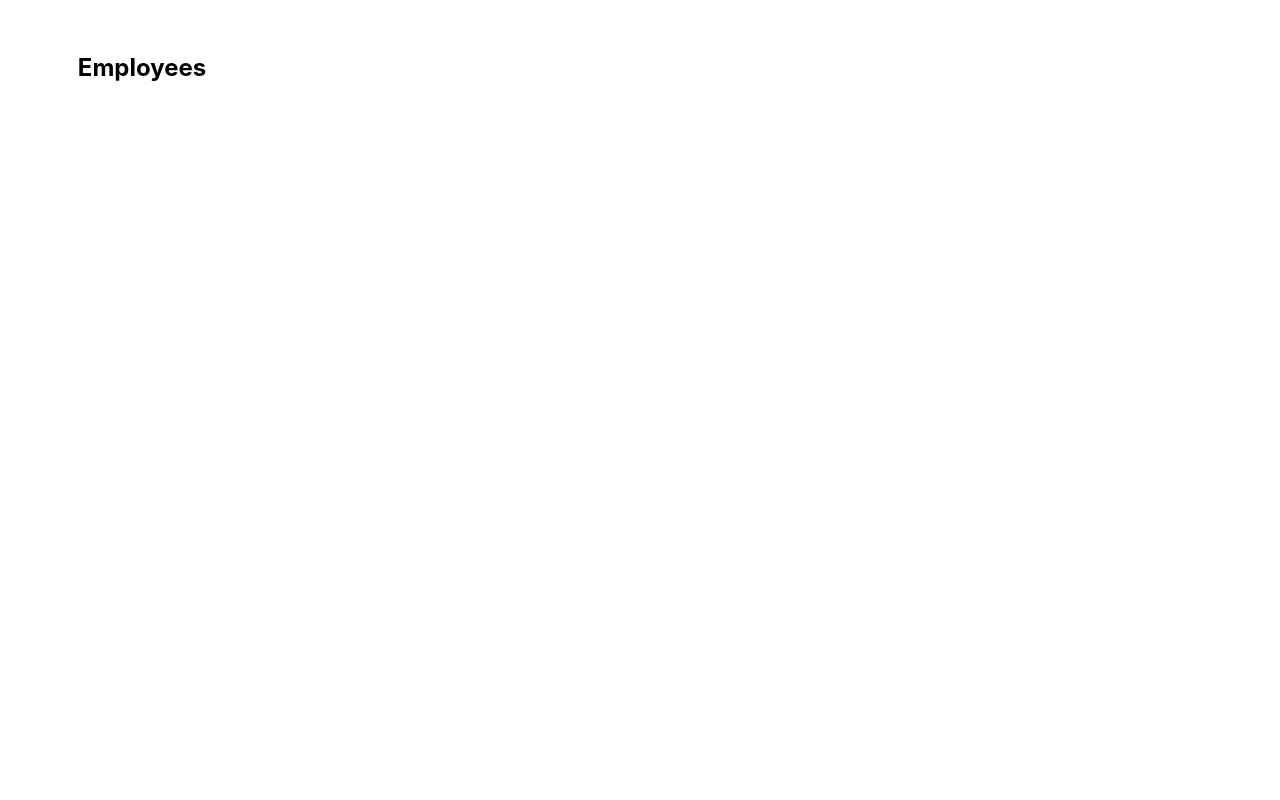
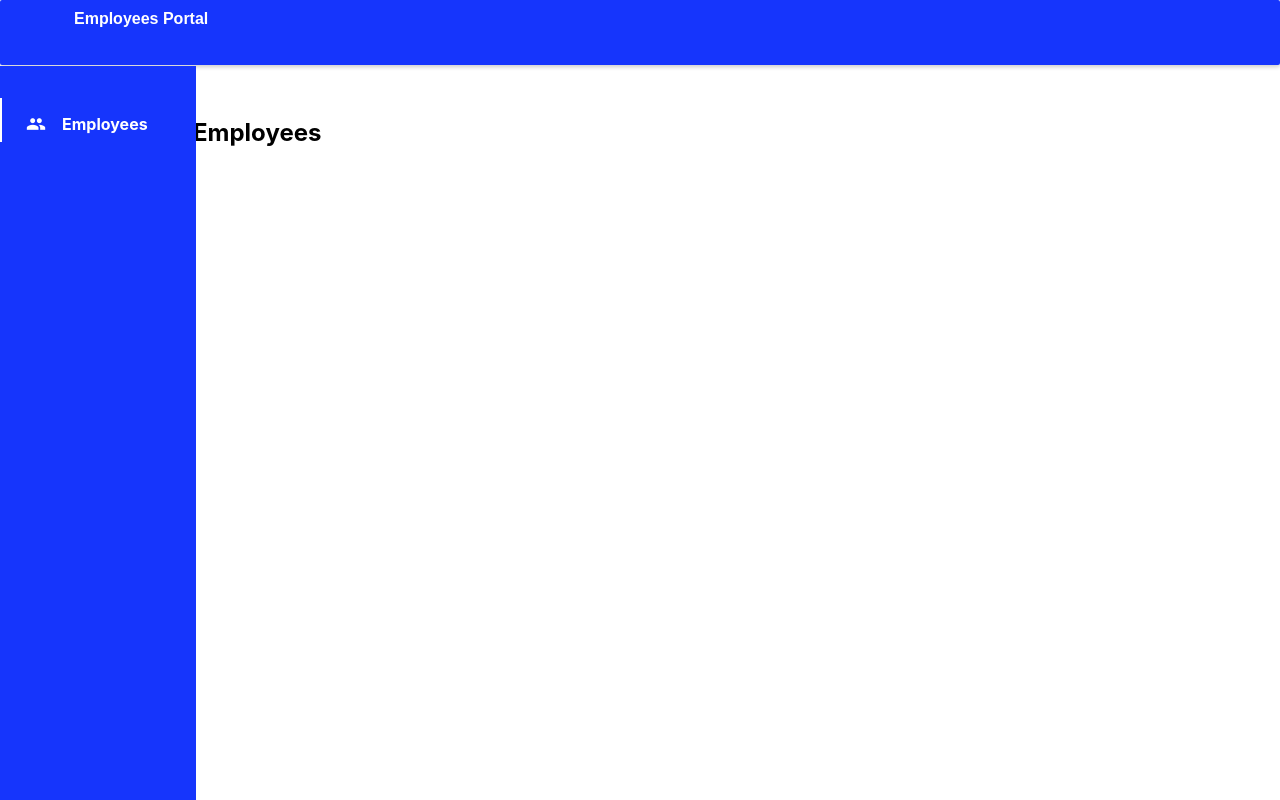
Before and after one commit to SinethembaDlova/employees-portal, a React (Create React App) app: page /employees in a window 1280 px wide. Built offline with nearby package versions, Linux system fonts and the light colour scheme.

Commit message:
created a navbar and a side bar and used them in the project

```diff
--- a/src/App.js
+++ b/src/App.js
@@ -1,4 +1,4 @@
-import React from 'react';
+import React, { useState } from 'react';
 import {
   BrowserRouter as Router,
   Navigate,
@@ -6,13 +6,19 @@ import {
   Routes
 } from 'react-router-dom';
 import './App.css';
+import Navbar from './components/Navbar';
+import Sidebar from './components/Sidebar';
 import  Employees from './views/employees';
 
 
 function App () {
 
+  const [setActiveClick] = useState(false);
+
   return (
       <Router>
+        <Sidebar active={setActiveClick} />
+        <Navbar />
         <Routes>
           <Route exact path="/" element={<Navigate to="/employees" replace />}></Route>
           <Route
@@ -26,6 +32,4 @@ function App () {
   );
 }
 
-
-
 export default App;
--- a/src/components/Container/index.js
+++ b/src/components/Container/index.js
@@ -1,5 +1,5 @@
 import React from 'react';
-import { PageContainer } from './index.style';
+import PageContainer  from './index.style';
 
 const Container = ({ children }) => {
 
--- a/src/components/Container/index.style.js
+++ b/src/components/Container/index.style.js
@@ -1,9 +1,11 @@
 import styled from 'styled-components';
 
 
-export const PageContainer = styled.section`
+const PageContainer = styled.section`
   height: 100%;
   padding: 20px 65px;
   background-color: white;
-  margin: 1% 1% 1% 1%;
+  margin: 1% 1% 1% 10%;
 `;
+
+export default PageContainer;
--- /dev/null
+++ b/src/components/Navbar/index.js
@@ -0,0 +1,22 @@
+import React from 'react';
+import {
+  NavbarContainer,
+  LeftContainer,
+  NavbarInnerContainer,
+  NavbarLink,
+} from './index.style';
+
+const Navbar = () => {
+
+  return (
+    <NavbarContainer>
+      <NavbarInnerContainer>
+        <LeftContainer>
+        <NavbarLink to="/"> Employees Portal</NavbarLink>
+        </LeftContainer>
+      </NavbarInnerContainer>
+    </NavbarContainer>
+  );
+};
+
+export default Navbar;
--- /dev/null
+++ b/src/components/Navbar/index.style.js
@@ -0,0 +1,47 @@
+import { Link } from 'react-router-dom';
+import styled from 'styled-components';
+
+const NavbarContainer = styled.nav`
+  width: 100%;
+  height: 65px;
+  background-color: #1635fc;
+  display: flex;
+  flex-direction: row;
+  @media (min-width: 700px) {
+    height: 65px;
+  }
+  box-shadow: 0 2px 4px 0 rgba(0, 0, 0, 0.2);
+  font-weight: bold;
+  border-radius: 2px;
+  margin-bottom: 1%;
+`;
+
+const LeftContainer = styled.div`
+  flex: 30%;
+  display: flex;
+  padding-left: 5%;
+`;
+
+const NavbarInnerContainer = styled.div`
+  width: 100%;
+  height: 80px;
+  display: flex;
+`;
+
+const NavbarLink = styled(Link)`
+  color: white;
+  font-size: medium;
+  font-family: Arial, Helvetica, sans-serif;
+  text-decoration: none;
+  margin: 10px;
+  @media (max-width: 700px) {
+    display: none;
+  }
+`;
+
+export {
+  NavbarContainer,
+  LeftContainer,
+  NavbarInnerContainer,
+  NavbarLink
+}
--- /dev/null
+++ b/src/components/Sidebar/index.js
@@ -0,0 +1,48 @@
+import React, { useState } from 'react';
+import {
+  SidebarContainer,
+  SidebarMenuContainer,
+  StyledNavLink
+} from './index.style';
+
+const Sidebar = props => {
+  var items = ['Employees'];
+  var pages = ['employees'];
+  var icons = ['group'];
+  const [isActive, setActive] = useState(null);
+
+  const toggleClass = index => {
+    setActive(index);
+  };
+
+  return (
+    <SidebarContainer act={props.toggle}>
+      <SidebarMenuContainer>
+        <div>
+          {items.map(function (item, index) {
+            var strClass = '';
+            if (isActive === index) {
+              console.log(index);
+              strClass = 'active';
+            } else {
+              strClass = 'Noactive';
+            }
+            return (
+              <StyledNavLink
+                to={'/' + pages[index]}
+                className={strClass}
+                key={index}
+                onClick={() => toggleClass(index)}
+              >
+                <i className="material-icons">{icons[index]}</i>
+                <span>{item}</span>
+              </StyledNavLink>
+            );
+          })}
+        </div>
+      </SidebarMenuContainer>
+    </SidebarContainer>
+  );
+};
+
+export default Sidebar;
--- /dev/null
+++ b/src/components/Sidebar/index.style.js
@@ -0,0 +1,68 @@
+import { Link } from 'react-router-dom';
+import styled from 'styled-components';
+
+const SidebarContainer = styled.div`
+  position: fixed;
+  top: 0;
+  width: ${props => (props.act ? '0px' : '68px')};
+  padding: ${props => (props.act ? '0px' : '1rem 1rem 0 0')};
+  height: 100vh;
+  background-color: #1635fc;
+  transition: 0.5s;
+  z-index: var(--z-fixed);
+
+  @media only screen and (min-width: 768px) {
+    padding: 1rem 1rem 0 0;
+    background-color: #1635fc;
+    margin-left: 0px;
+    top: 66px;
+    width: ${props => (!props.act ? '180px' : 'var(--nav-width)')};
+  }
+`;
+
+const SidebarMenuContainer = styled.div`
+  height: 100%;
+  display: flex;
+  flex-direction: column;
+  justify-content: space-between;
+  overflow: hidden;
+`;
+
+const StyledNavLink = styled(Link)`
+  display: grid;
+  grid-template-columns: max-content max-content;
+  column-gap: 1rem;
+  padding: 1rem 0 0.5rem 1.5rem;
+  margin-top: 1rem;
+  text-decoration: none;
+  border-left-style: solid;
+  border-left-width: 2px;
+  border-color: white;
+  i {
+    font-size: 1.25rem;
+    color: white;
+  }
+
+  span {
+    color: white;
+    font-weight: 700;
+    display: flex;
+    flex-direction: row;
+    justify-content: center;
+  }
+  &:hover {
+    opacity: 100%;
+  }
+  &:hover {
+    text-decoration: underline;
+  }
+  &[aria-current] {
+    color: red;
+  }
+`;
+
+export {
+  SidebarContainer,
+  SidebarMenuContainer,
+  StyledNavLink
+ }
```
